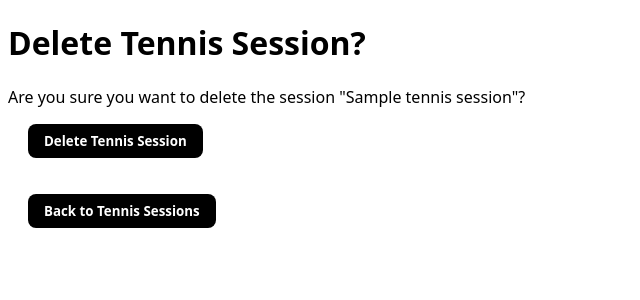
After one commit to worthyag/SixLove, a Django app: template tennis_session_crud_app/project/tennis_session/templates/tennis_session/delete_session.html in a window 1280 px wide. The commit adds this page. Shown: the top 300 px of the page, without its empty margins (0-640 px from the left). Run offline with Django 5.2, Linux system fonts and the light colour scheme; the template is opened without the code that fills it: most values are stand-ins (such as "Sample title", 1, 10 or a date in 2020); data that the repository does not hold is empty.

Commit message:
Giving the users the ability to delete tennis sessions.

```diff
--- /dev/null
+++ b/tennis_session_crud_app/project/tennis_session/templates/tennis_session/delete_session.html
@@ -0,0 +1,16 @@
+{% extends './base.html' %} {% block content %}
+<h1>Delete Tennis Session?</h1>
+<p>Are you sure you want to delete the session "{{ tennis_session.title }}"?</p>
+<form action="" method="post">
+  {% csrf_token %}
+  <button type="submit">Delete Tennis Session</button>
+</form>
+
+
+
+<a href="{% url 'tennis-sessions' %}"
+  ><button style="margin-top: 20px">Back to Tennis Sessions</button></a
+>
+
+
+{% endblock %}
--- a/tennis_session_crud_app/project/tennis_session/templates/tennis_session/view_sessions.html
+++ b/tennis_session_crud_app/project/tennis_session/templates/tennis_session/view_sessions.html
@@ -10,6 +10,7 @@
   <p><span>Date: </span>{{ session.date }}</p>
   <p><span>is completed: </span>{{ session.is_completed }}</p>
   <a href="{{ session.id }}/edit"><button>Edit Session</button></a>
+  <a href="{{ session.id }}/delete"><button>Delete Session</button></a>
 </div>
 {% endfor %}
 
@@ -26,6 +27,7 @@
   <p><span>Date: </span>{{ session.date }}</p>
   <p><span>is completed: </span>{{ session.is_completed }}</p>
   <a href="{{ session.id }}/edit"><button>Edit Session</button></a>
+  <a href="{{ session.id }}/delete"><button>Delete Session</button></a>
 </div>
 {% endfor %}
 
--- a/tennis_session_crud_app/project/tennis_session/urls.py
+++ b/tennis_session_crud_app/project/tennis_session/urls.py
@@ -6,7 +6,9 @@ app_name = ""
 urlpatterns = [
     path("", views.index, name="index"),
     path("success/", views.success, name="success"),
-    path("tennis-sessions/", views.view_sessions, name="tennis-sessions"),
+    path("tennis-sessions/", views.view_tennis_sessions, name="tennis-sessions"),
     path("tennis-sessions/<int:tennis_session_id>/edit",
-         views.edit_session, name="edit-tennis-session"),
+         views.edit_tennis_session, name="edit-tennis-session"),
+    path("tennis-sessions/<int:tennis_session_id>/delete",
+         views.delete_tennis_session, name="delete-tennis-session"),
 ]
```
Also changed, not shown: tennis_session_crud_app/project/tennis_session/views.py (+19 -2 lines).
